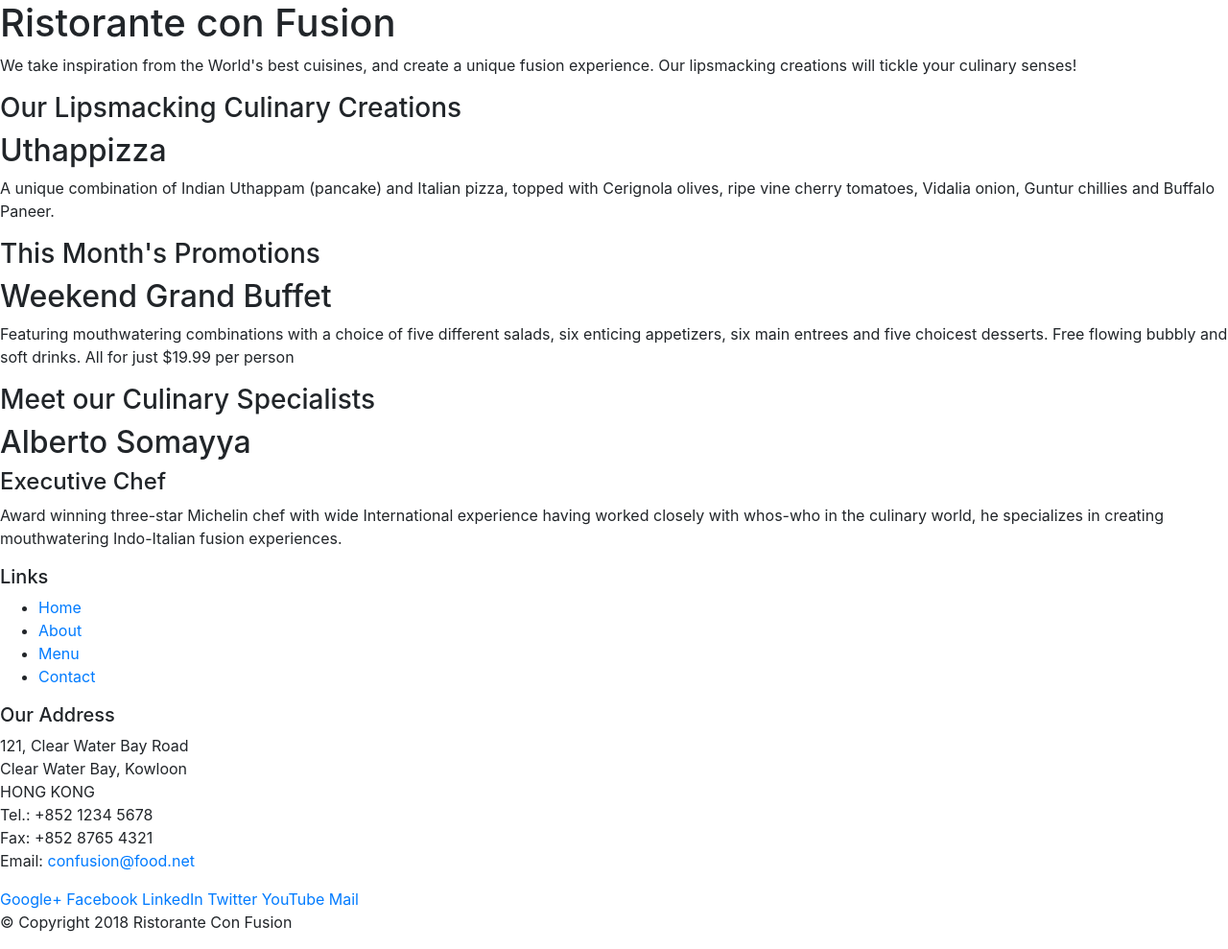
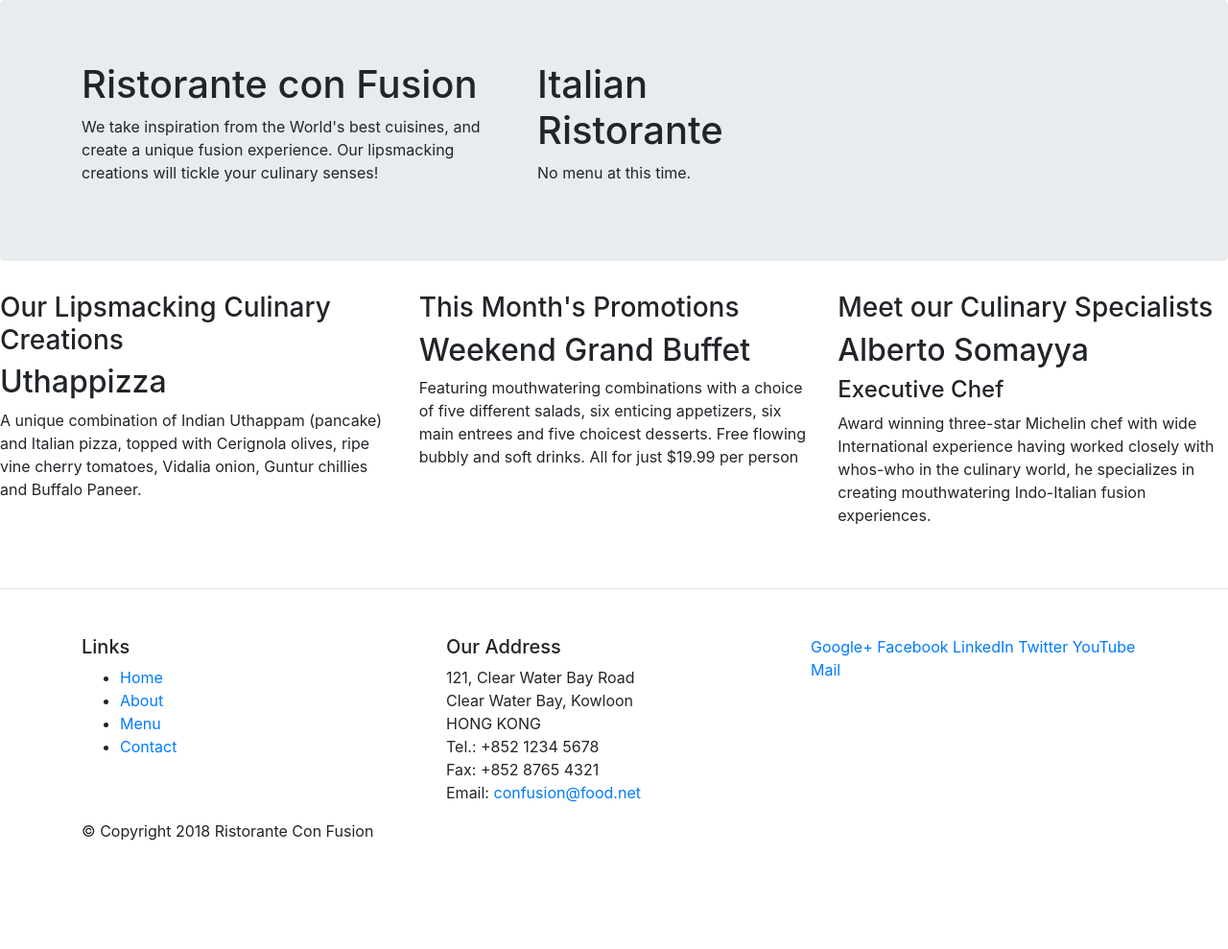
Before and after one commit to jordanv607/Bootstrap4, a website: page conFusion/index.html in a window 1280 px wide. Shown: the whole page at 96% size. After the commit the page ends 926 px from the top, so only its background shows below. Drawn offline with nearby package versions, Linux system fonts and the light colour scheme.

Commit message:
Applying bootstrap templates

```diff
--- a/conFusion/index.html
+++ b/conFusion/index.html
@@ -14,21 +14,23 @@
 
 <body>
 
-    <header>
-        <div>
-            <div>
-                <div>
+    <header class='jumbotron'>
+        <div class="container">
+            <div class="row">
+                <div class="col-sm-5">
                     <h1>Ristorante con Fusion</h1>
                     <p>We take inspiration from the World's best cuisines, and create a unique fusion experience. Our lipsmacking creations will tickle your culinary senses!</p>
                 </div>
-                <div>
+                <div class="col-sm-3">
+                    <h1>Italian Ristorante</h1>
+                    <p>No menu at this time.</p>
                 </div>
             </div>
         </div>
     </header>
 
-    <div>
-        <div>
+    <div class="row mb-2">
+        <div class="col-md-4">
             <div>
                 <h3>Our Lipsmacking Culinary Creations</h3>
             </div>
@@ -39,7 +41,7 @@
         </div>
 
 
-        <div>
+        <div class="col-md-4">
             <div>
                 <h3>This Month's Promotions</h3>
             </div>
@@ -49,7 +51,7 @@
             </div>
         </div>
 
-        <div>
+        <div class="col-md-4">
             <div>
                 <h3>Meet our Culinary Specialists</h3>
             </div>
@@ -61,10 +63,10 @@
         </div>
     </div>
 
-    <footer>
-        <div>
-            <div>
-                <div>
+    <footer class="pt-4 my-md-5 pt-md-5 border-top">
+        <div class="container">
+            <div class="row">
+                <div class="col-4">
                     <h5>Links</h5>
                     <ul>
                         <li><a href="#">Home</a></li>
@@ -73,7 +75,7 @@
                         <li><a href="#">Contact</a></li>
                     </ul>
                 </div>
-                <div>
+                <div class="col-4">
                     <h5>Our Address</h5>
                     <address>
 		              121, Clear Water Bay Road<br>
@@ -84,7 +86,7 @@
 		              Email: <a href="mailto:confusion@food.net">confusion@food.net</a>
 		           </address>
                 </div>
-                <div>
+                <div class="col-4">
                     <div>
                         <a href="http://google.com/+">Google+</a>
                         <a href="http://www.facebook.com/profile.php?id=">Facebook</a>
```
